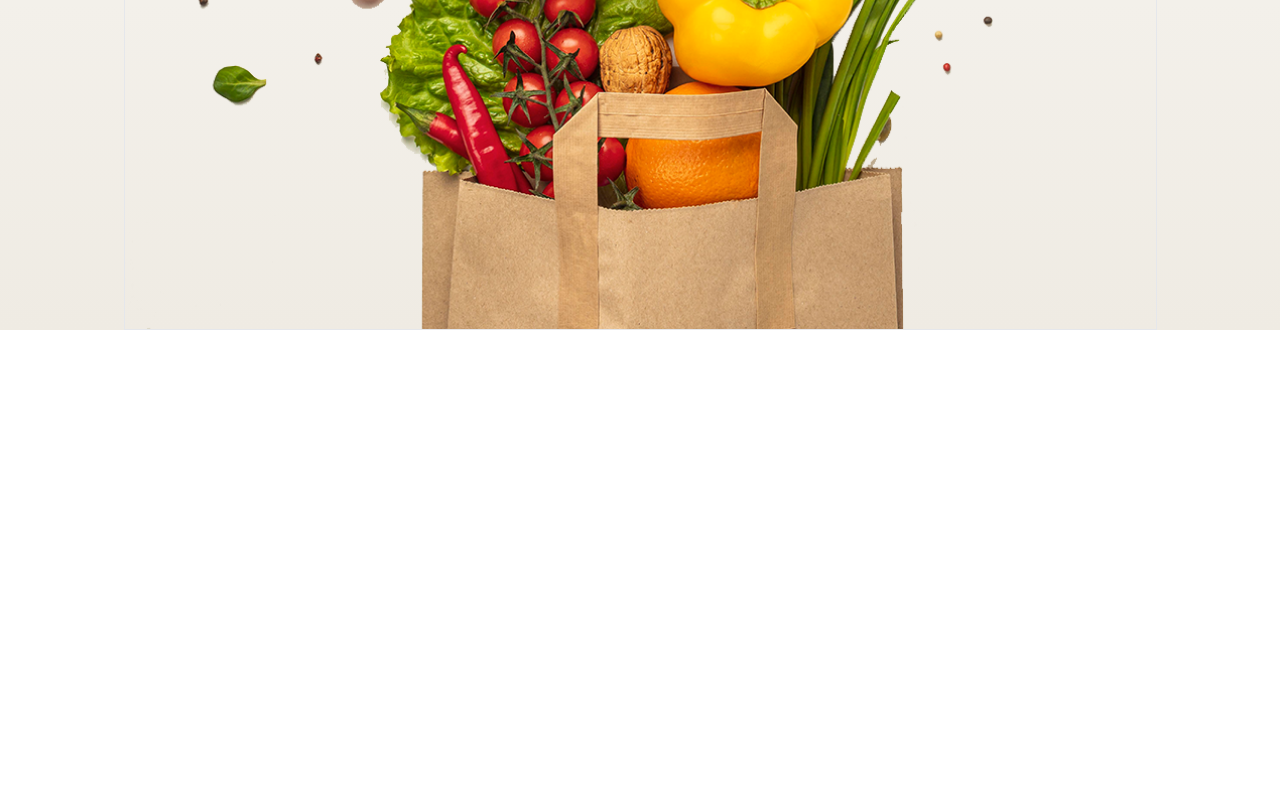
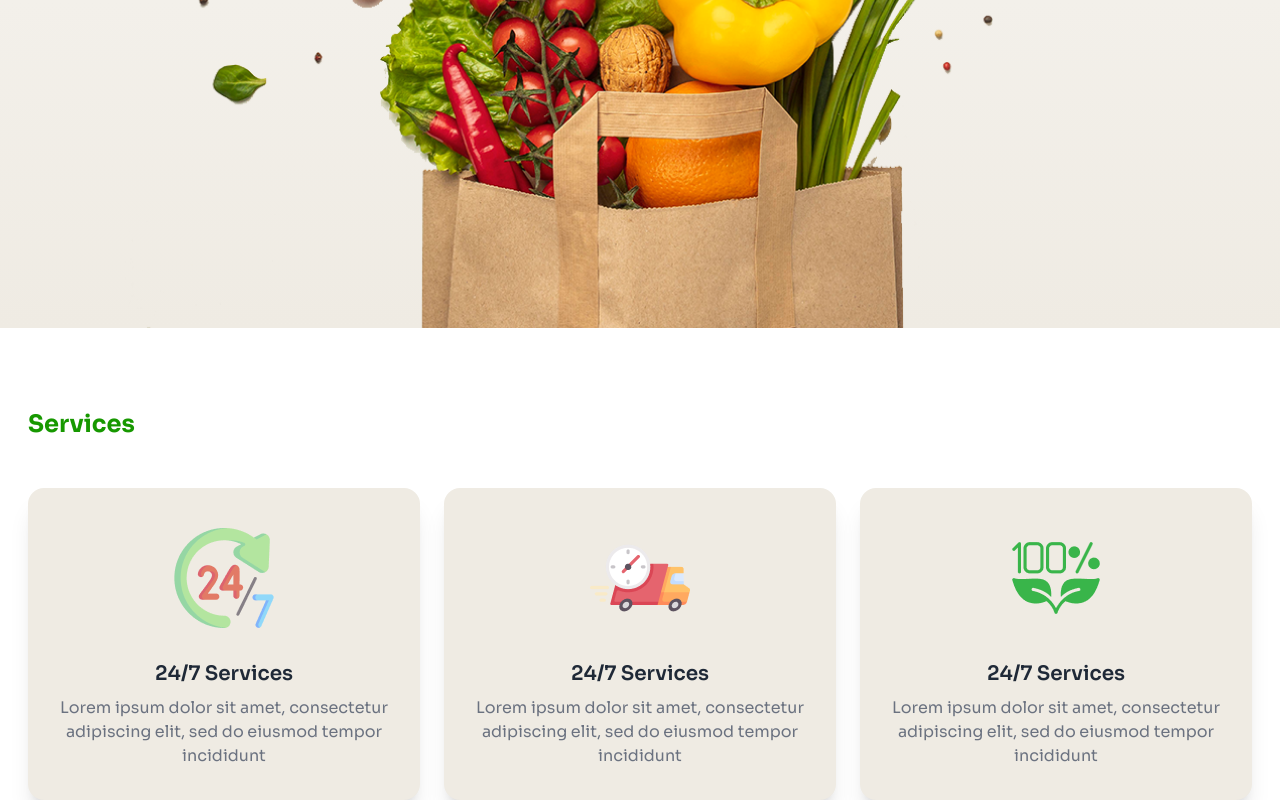
Before and after one commit to sumitaislam2007-sketch/assignment3-grocery, a plain HTML site: page index.html in a window 1280 px wide. Shown: the part 979-1779 px from the top of the page. Before the commit the page ends 1309 px from the top, so only its background shows below. Drawn offline with nearby package versions, Linux system fonts and the light colour scheme.

Commit message:
services section done

```diff
--- a/index.html
+++ b/index.html
@@ -25,6 +25,7 @@
                     colors: {
                         clifford: '#da373d',
                         'primary-color': '#179800',
+                        'secondary-color': '#EFEBE3',
                     }
                 }
             }
@@ -94,7 +95,7 @@
                     <div class="hero-content text-center">
                         <div class="max-w-lg">
                             <h1 class="text-5xl font-bold">Freshness <span class="text-primary-color">You Can
-                                Count</span> On, Prices You’ll Love!</h1>
+                                    Count</span> On, Prices You’ll Love!</h1>
                             <p class="py-6">
                                 Shop your daily essentials at unbeatable prices. From fresh produce to pantry staples,
                                 we’ve
@@ -105,14 +106,61 @@
                     </div>
                 </div>
                 <div class="justify-center grid">
-                    <img class="border" src="c2-assets/hero-vegetables.png" alt="">
+                    <img class=" " src="c2-assets/hero-vegetables.png" alt="">
                 </div>
             </div>
         </header>
     </header>
 
     <!-- main section -->
-    <main></main>
+    <main class="space-y-32 mt-20">
+        <!-- Services section -->
+        <section class="max-w-[1224px] mx-auto">
+            <h3 class=" font-bold text-primary-color text-2xl mb-12">Services</h3>
+            <!-- cards -->
+            <div class="grid grid-cols-1 lg:grid-cols-3 gap-6">
+                <!-- card 1 -->
+                <div class="card bg-secondary-color shadow-xl">
+                    <figure class="px-10 pt-10">
+                        <img src="c2-assets/service.png"
+                            alt="Shoes" class="rounded-xl" />
+                    </figure>
+                    <div class="card-body items-center text-center">
+                        <h2 class="card-title"> 24/7 Services </h2>
+                        <p class="text-gray-500">Lorem ipsum dolor sit amet, consectetur adipiscing elit, sed do eiusmod tempor incididunt</p>
+
+
+                    </div>
+                </div>
+                <!-- card 2 -->
+                <div class="card bg-secondary-color shadow-xl">
+                    <figure class="px-10 pt-10">
+                        <img src="c2-assets/delivery.png"
+                            alt="Shoes" class="rounded-xl" />
+                    </figure>
+                    <div class="card-body items-center text-center">
+                        <h2 class="card-title"> 24/7 Services </h2>
+                        <p class="text-gray-500">Lorem ipsum dolor sit amet, consectetur adipiscing elit, sed do eiusmod tempor incididunt</p>
+
+
+                    </div>
+                </div>
+                <!-- card 3 -->
+                <div class="card bg-secondary-color shadow-xl">
+                    <figure class="px-10 pt-10">
+                        <img src="c2-assets/healthy.png"
+                            alt="Shoes" class="rounded-xl" />
+                    </figure>
+                    <div class="card-body items-center text-center">
+                        <h2 class="card-title"> 24/7 Services </h2>
+                        <p class="text-gray-500">Lorem ipsum dolor sit amet, consectetur adipiscing elit, sed do eiusmod tempor incididunt</p>
+
+
+                    </div>
+                </div>
+            </div>
+        </section>
+    </main>
 
     <!-- footer section -->
     <footer></footer>
```
